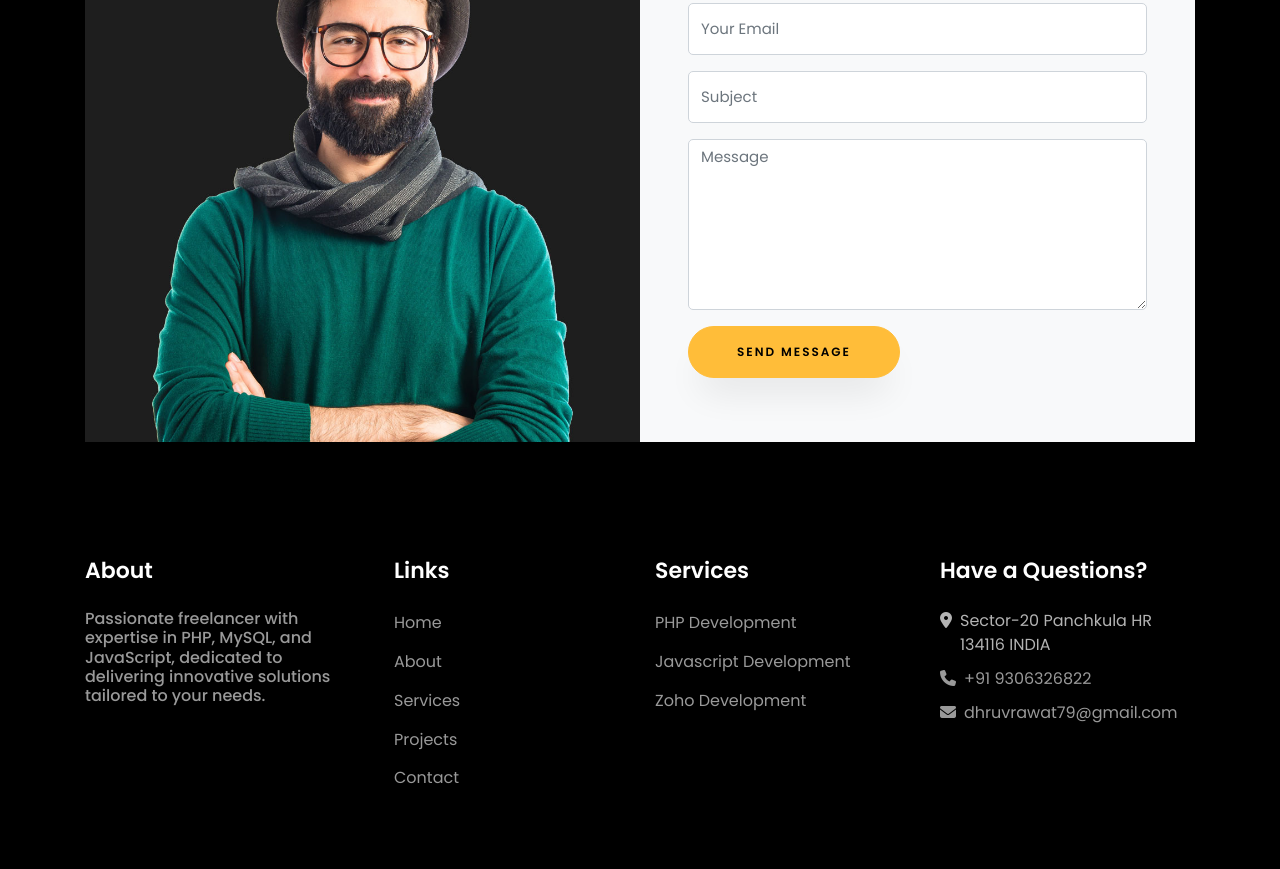
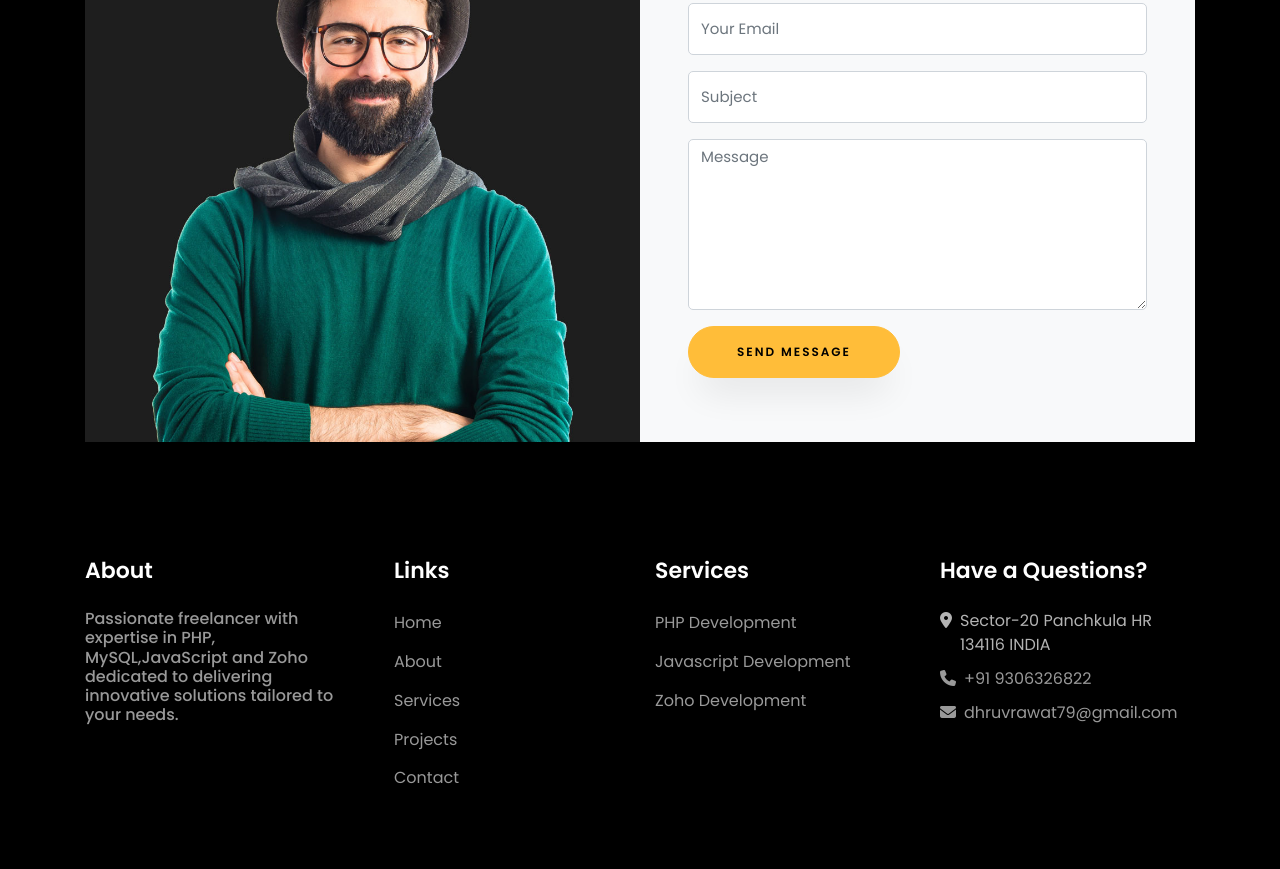
Before and after one commit to dhruv111344/dhruv-rawat-portfolio, a plain HTML site: page index.html in a window 1280 px wide. Shown: the part 7077-7946 px from the top of the page. Drawn offline with Linux system fonts and the light colour scheme.

Commit message:
Update index.html
Signed-off-by: dhruv111344 <dhruvrawat988@gmail.com>

```diff
--- a/index.html
+++ b/index.html
@@ -667,7 +667,7 @@
                 <div class="col-md">
                     <div class="ftco-footer-widget mb-4">
                         <h2 class="ftco-heading-2">About</h2>
-                        <h6>Passionate freelancer with expertise in PHP, MySQL, and JavaScript, dedicated to delivering
+                        <h6>Passionate freelancer with expertise in PHP, MySQL,JavaScript and Zoho dedicated to delivering
                             innovative solutions tailored to your needs.</h6>
                         <ul class="ftco-footer-social list-unstyled float-md-left float-lft mt-5">
                             <li class="ftco-animate"><a href="https://x.com/?lang=en"><span
```
